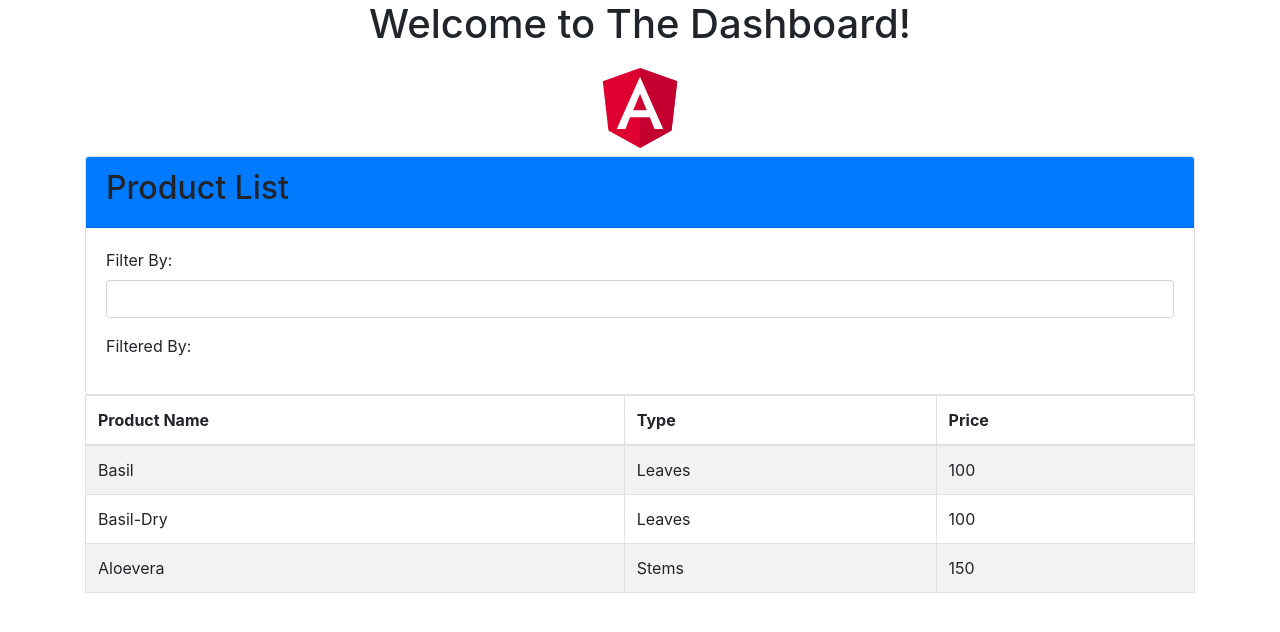
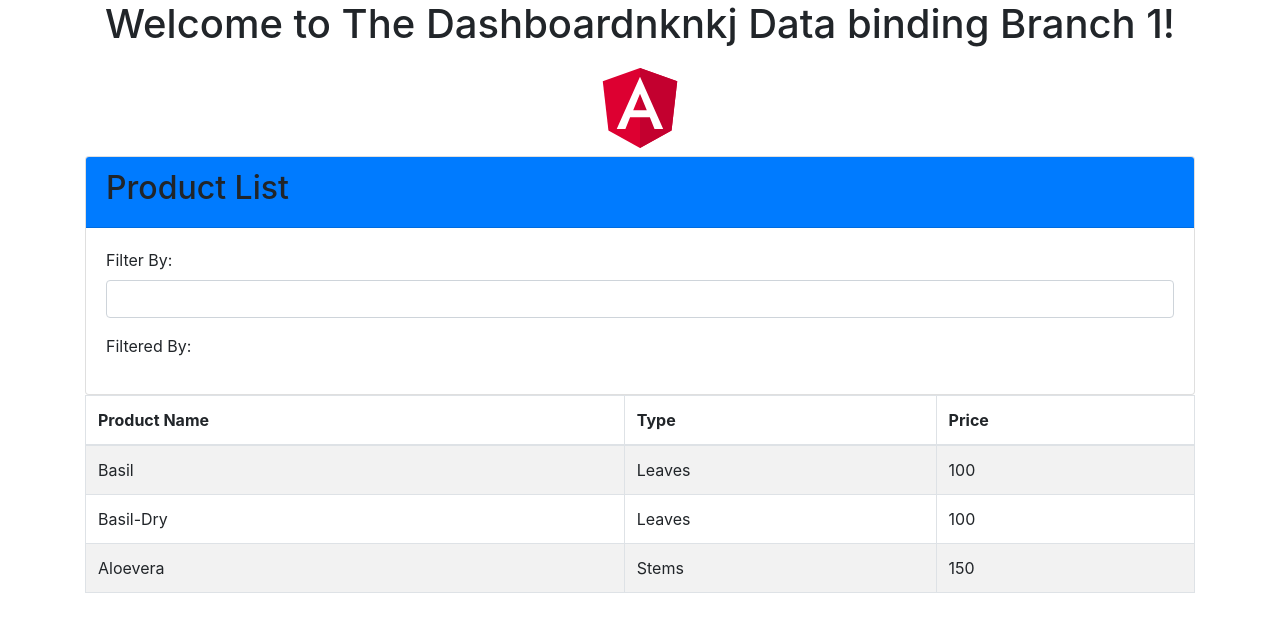
Before and after one commit to meenzy/angular-mee, an Angular app: page / in a window 1280 px wide. Shown: the top 632 px of the page. Built offline with nearby package versions, Linux system fonts and the light colour scheme.

Commit message:
commiting in data-binding-branch1

```diff
--- a/src/app/app.component.ts
+++ b/src/app/app.component.ts
@@ -6,5 +6,5 @@ import { Component } from "@angular/core";
   templateUrl: './app.component.html'
 })
 export class AppComponent{
-  title :string = 'The Dashboard';
+  title :string = 'The Dashboardnknkj Data binding Branch 1';
 }
```
